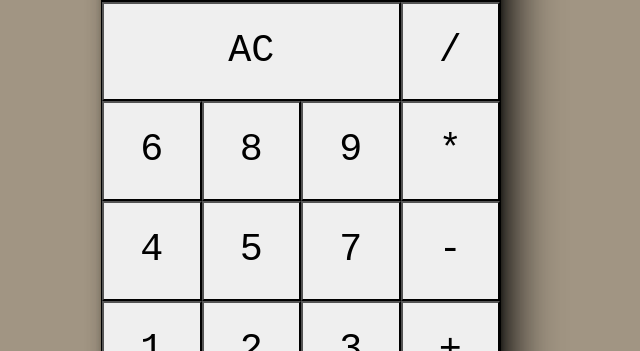
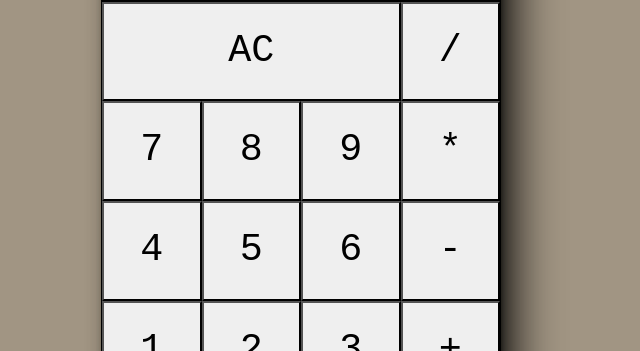
Before and after one commit to Apostolos172/JavaScript-Calculator, a React (Create React App) app: page / in a window 1280 px wide. Shown: the part 199-550 px from the top of the page, without its empty margins (339-979 px from the left). Built offline with nearby package versions, Linux system fonts and the light colour scheme; a web font is replaced by a local one.

Commit message:
correct two buttons content

```diff
--- a/src/components/Calculator.js
+++ b/src/components/Calculator.js
@@ -8,8 +8,8 @@ const twoButton = { class: "btn-1", id: "two", content: 2 };
 const threeButton = { class: "btn-1", id: "three", content: 3 };
 const fourButton = { class: "btn-1", id: "four", content: 4 };
 const fiveButton = { class: "btn-1", id: "five", content: 5 };
-const sixButton = { class: "btn-1", id: "six", content: 7 };
-const sevenButton = { class: "btn-1", id: "seven", content: 6 };
+const sixButton = { class: "btn-1", id: "six", content: 6 };
+const sevenButton = { class: "btn-1", id: "seven", content: 7 };
 const eightButton = { class: "btn-1", id: "eight", content: 8 };
 const nineButton = { class: "btn-1", id: "nine", content: 9 };
 
```
